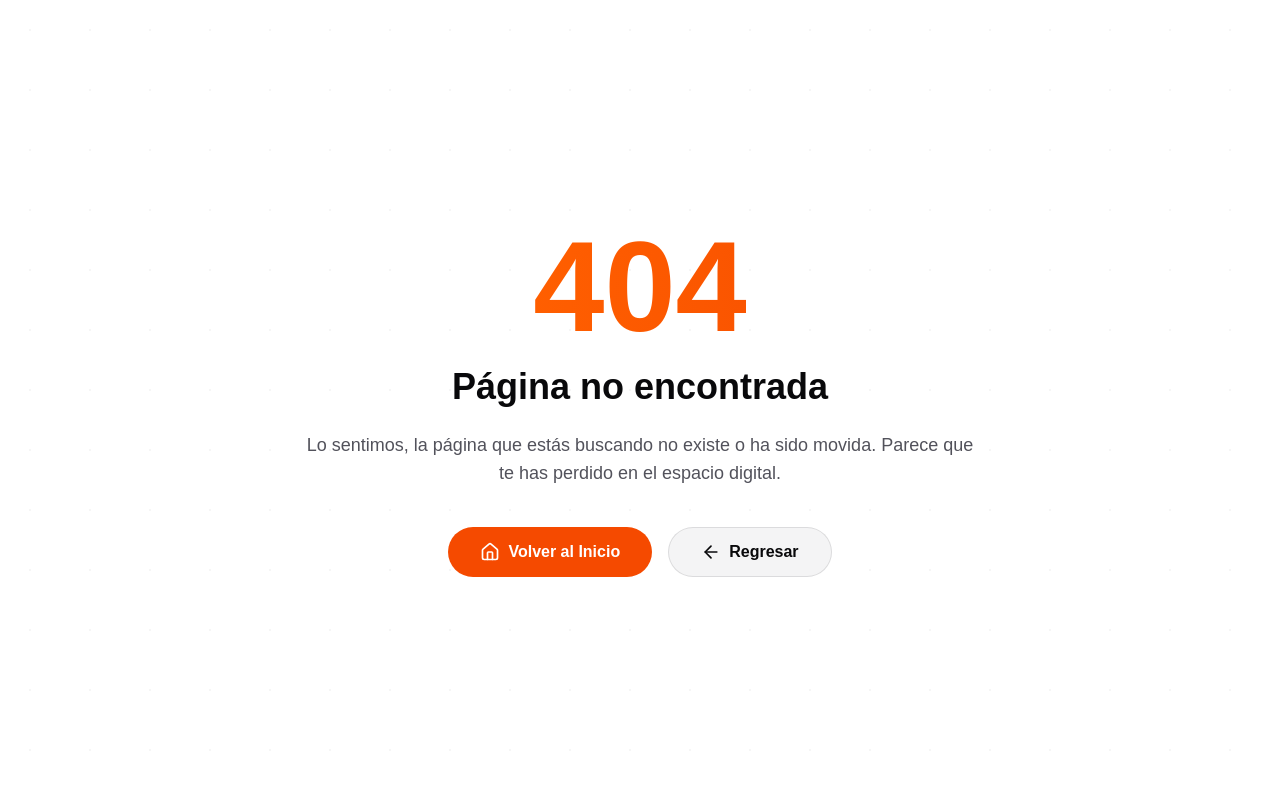
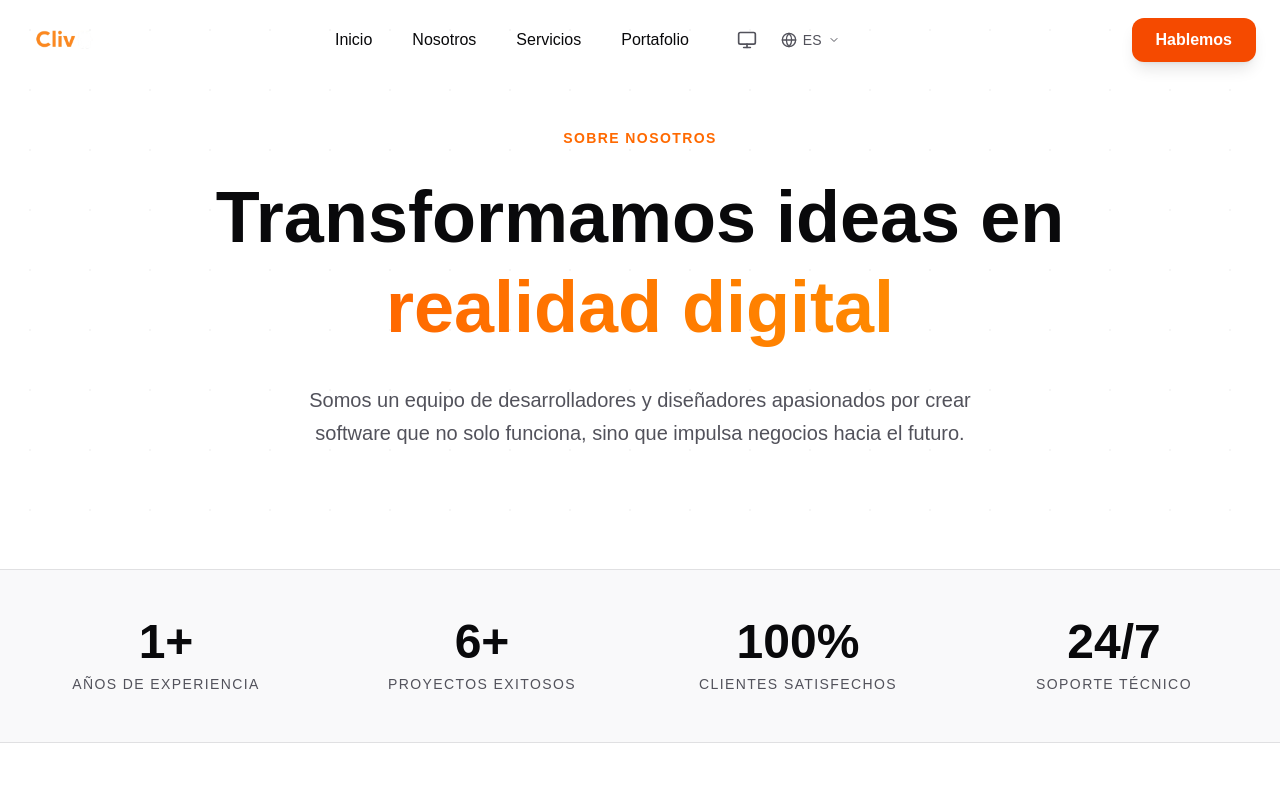
Before and after one commit to team-clivo/Clivo, a Next.js app: page /about in a window 1280 px wide. Before the commit this address had no page. Shown: the top 800 px of the page. Built offline with nearby package versions, Linux system fonts and the light colour scheme.

Commit message:
New chanages

```diff
--- a/src/app/home/page.jsx
+++ b/src/app/home/page.jsx
@@ -278,7 +278,7 @@ export default function HomePage() {
                 <p className="text-lg sm:text-xl text-gray-300 font-light leading-relaxed mb-8 sm:mb-12">
                   {t('home.process.description')}
                 </p>
-                <MagneticButton href="/aboutus" className="process-cta-btn w-full sm:w-auto px-8 py-4 bg-white text-black font-bold rounded-full hover:bg-gray-200 transition-all duration-300 flex justify-center items-center">
+                <MagneticButton href="/about" className="process-cta-btn w-full sm:w-auto px-8 py-4 bg-white text-black font-bold rounded-full hover:bg-gray-200 transition-all duration-300 flex justify-center items-center">
                   {t('home.process.button')}
                 </MagneticButton>
               </div>
--- a/src/components/footer/Footer.jsx
+++ b/src/components/footer/Footer.jsx
@@ -74,7 +74,7 @@ export default function Footer() {
                         <h3 className="text-lg font-bold mb-6">{t('footer.company.title')}</h3>
                         <ul className="space-y-3">
                             <li><Link href="/portfolio" className={`transition-colors ${theme === 'light' ? 'text-zinc-600 hover:text-orange-500' : 'text-gray-300 hover:text-orange-500'}`}>{t('footer.company.items.portfolio')}</Link></li>
-                            <li><Link href="/aboutus" className={`transition-colors ${theme === 'light' ? 'text-zinc-600 hover:text-orange-500' : 'text-gray-300 hover:text-orange-500'}`}>{t('footer.company.items.about')}</Link></li>
+                            <li><Link href="/about" className={`transition-colors ${theme === 'light' ? 'text-zinc-600 hover:text-orange-500' : 'text-gray-300 hover:text-orange-500'}`}>{t('footer.company.items.about')}</Link></li>
                             <li><Link href="/contact" className={`transition-colors ${theme === 'light' ? 'text-zinc-600 hover:text-orange-500' : 'text-gray-300 hover:text-orange-500'}`}>{t('footer.company.items.contact')}</Link></li>
                         </ul>
                     </div>
--- a/src/components/header/Header.jsx
+++ b/src/components/header/Header.jsx
@@ -68,7 +68,7 @@ export default function Header() {
 
   const navLinks = [
     { href: "/home", label: t('header.home') },
-    { href: "/aboutus", label: t('header.about') },
+    { href: "/about", label: t('header.about') },
     { href: "/services", label: t('header.services') },
     { href: "/portfolio", label: t('header.portfolio') },
   ];
```
Also changed, not shown: src/app/about/page.jsx (renamed from src/app/aboutus/page.jsx).
